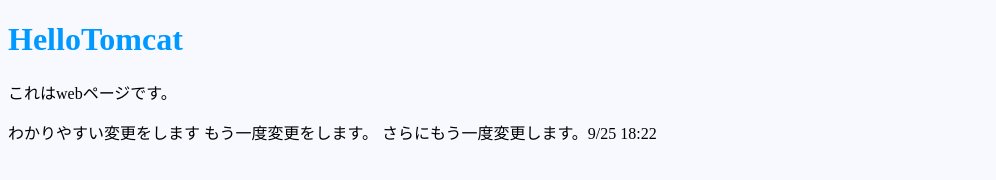
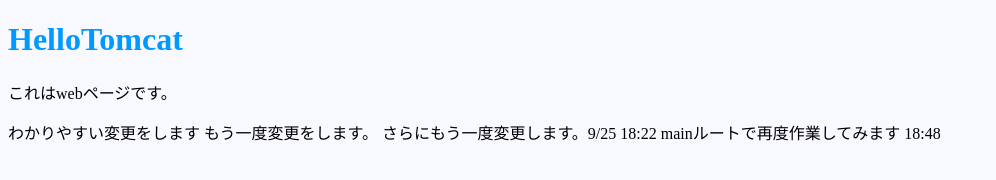
Before and after one commit to TakahiroSSS/JV15, a plain HTML site: page HelloTomcat/index.html in a window 1280 px wide. Shown: the whole page, without its empty margins (0-996 px from the left). Drawn offline with Linux system fonts and the light colour scheme.

Commit message:
mainルートで再度作業してみます 18:48

```diff
--- a/HelloTomcat/index.html
+++ b/HelloTomcat/index.html
@@ -14,6 +14,7 @@
 			<a>わかりやすい変更をします</a>
 			<a>もう一度変更をします。</a>
 			<a>さらにもう一度変更します。9/25 18:22</a>
+			<a>mainルートで再度作業してみます 18:48</a>
 		</main>
 	</body>
 </html>
```
